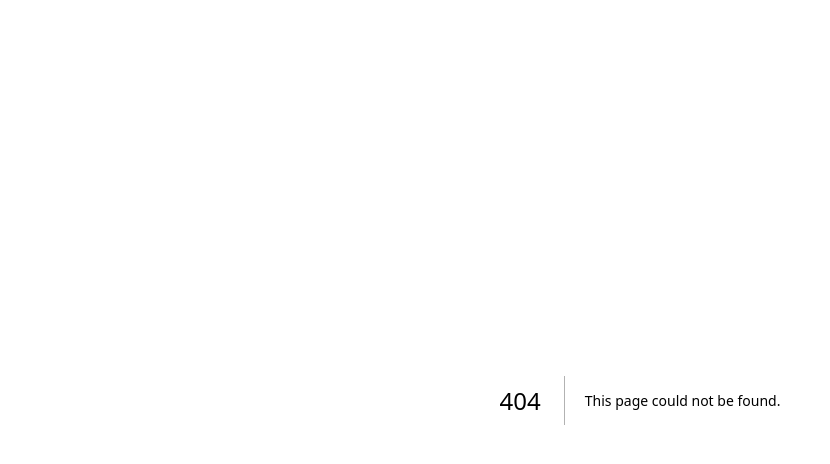
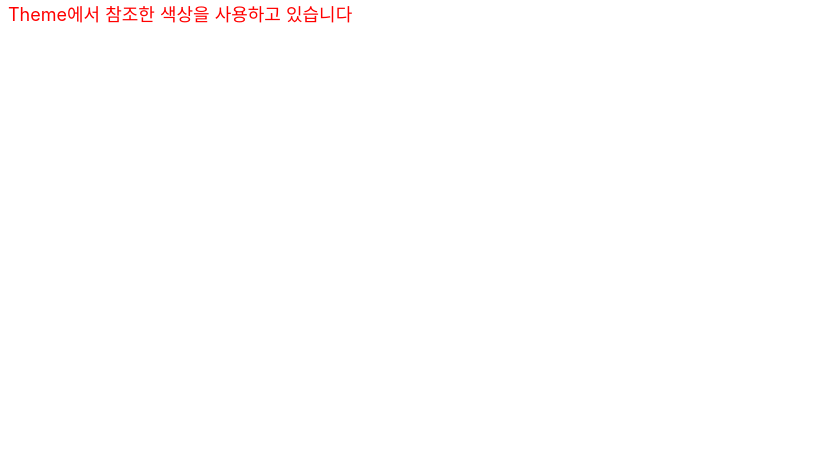
Before and after one commit to aaronsleepy/next-sample, a Next.js app: page /chap4/styled/theme-sample in a window 1280 px wide. Before the commit this address had no page. Shown: the top 464 px of the page, without its empty margins (0-830 px from the left). Built offline with nearby package versions, Linux system fonts and the light colour scheme.

Commit message:
ui: theme 사용 예제

```diff
--- a/pages/_app.tsx
+++ b/pages/_app.tsx
@@ -1,8 +1,14 @@
+import { ThemeProvider } from 'styled-components'
 import '../styles/globals.css'
 import type { AppProps } from 'next/app'
+import { theme } from './theme'
 
 function MyApp({ Component, pageProps }: AppProps) {
-  return <Component {...pageProps} />
+  return (
+    <ThemeProvider theme={theme}>
+      <Component {...pageProps} />
+    </ThemeProvider>
+  )
 }
 
 export default MyApp
--- /dev/null
+++ b/pages/chap4/styled/theme-sample.tsx
@@ -0,0 +1,24 @@
+import { NextPage } from "next";
+import styled from "styled-components";
+
+/**
+ * Next.js 컴포넌트에 스타일을 사용하기
+ * - theme 사용하기
+ *   - theme 정의: root/theme.ts
+ *   - theme 적용: root/_app.tsx에 ThemeProvier 적용
+ */
+const Text = styled.span`
+    color: ${(props) => props.theme.colors.red};
+    font-size: ${(props) => props.theme.fontSizes[3]};
+    margin: ${(props) => props.theme.space[2]};
+`
+
+const Page: NextPage = () => {
+    return (
+        <div>
+            <Text>Theme에서 참조한 색상을 사용하고 있습니다</Text>
+        </div>
+    )
+}
+
+export default Page
--- /dev/null
+++ b/pages/theme.ts
@@ -0,0 +1,12 @@
+export const theme = {
+    space: ['0px', '4px', '8px', '16px', '24px', '32px'],
+    colors: {
+      white: '#ffffff',
+      black: '#000000',
+      red: '#ff0000',
+    },
+    fontSizes: ['12px', '14px', '16px', '18px', '20px', '23px'],
+    fonts: {
+      primary: `arial, sans-serif`,
+    },
+  }
```
